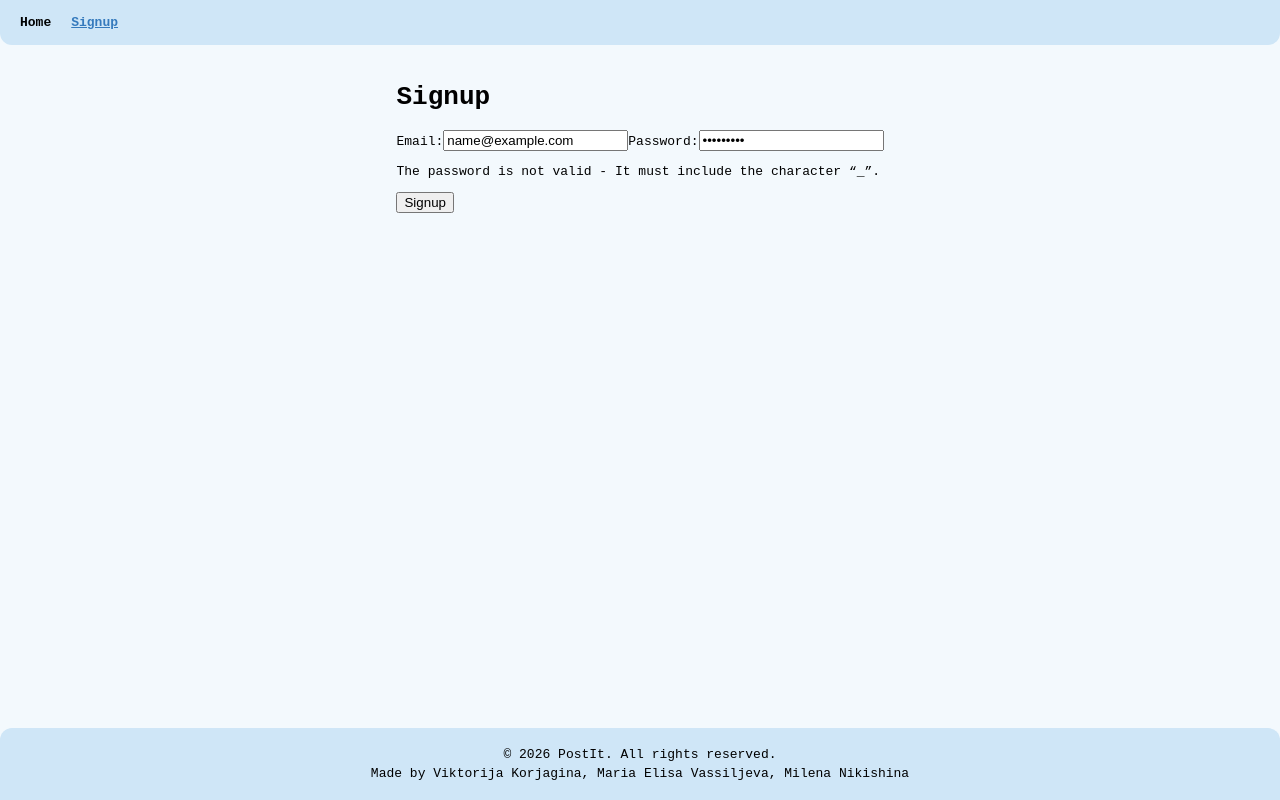
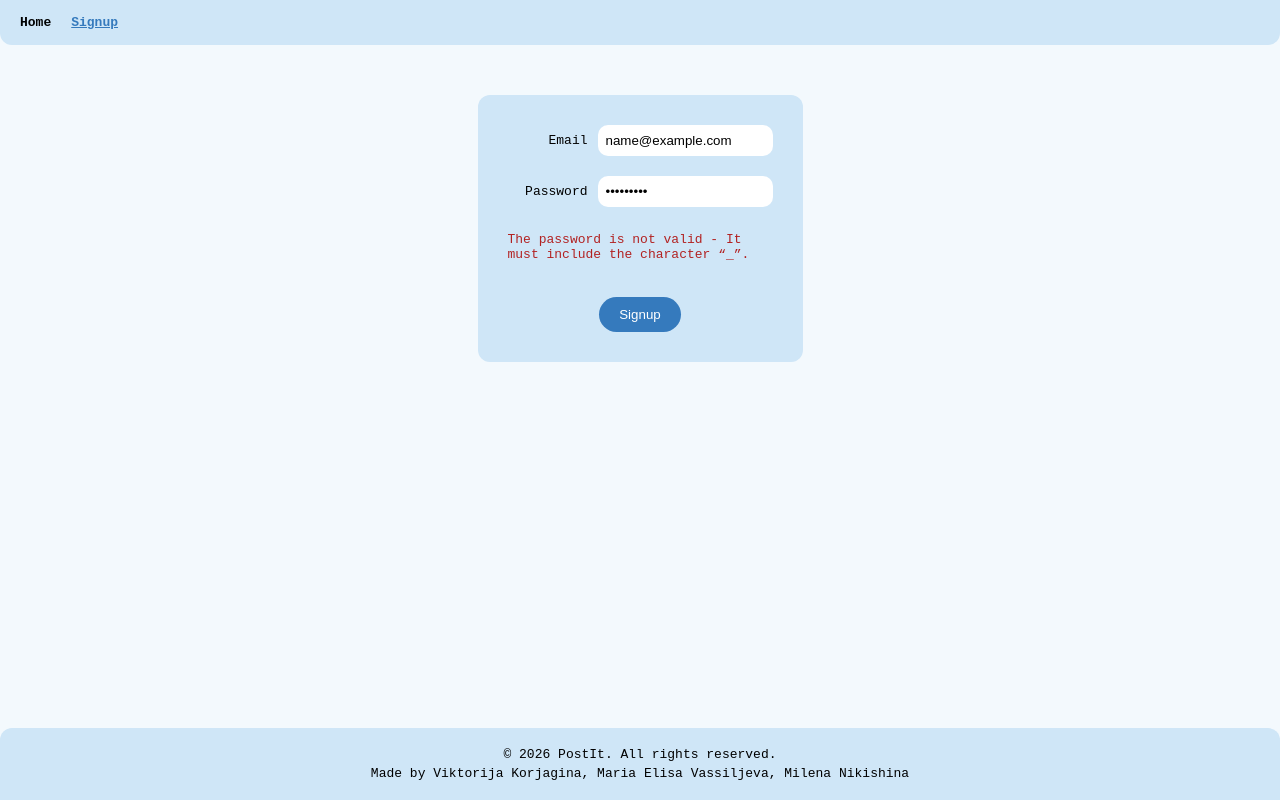
Before and after one commit to viktorijakorjagina/Veebirakenduste-loomine-HOMEWORK-3, a Vue app: page /signup in a window 1280 px wide. Both pictures are taken after typing "name@example.com", "Sample123" into the empty fields and a click on the button "Signup". Built offline with nearby package versions, Linux system fonts and the light colour scheme.

Commit message:
Added styling

```diff
--- a/src/App.vue
+++ b/src/App.vue
@@ -27,6 +27,7 @@ import TheFooter from './components/TheFooter.vue'
   --page-color: #f3f9fd;             /* background of the page */
   --text-color: black;             /* normal text */
   --button-text-color: white;  /* text on blue buttons */
+  --error-color: #b22222;              /* error messages */
 }
 
 /* Global styles for the whole app */
--- a/src/views/SignupView.vue
+++ b/src/views/SignupView.vue
@@ -1,29 +1,32 @@
 <template>
   <div class="signup">
-    <form @submit.prevent="signup">
-      <h1>Signup</h1>
-      <label for="email">Email:</label>
-      <input type="email" id="email" v-model="email" required />
+    <form class="signup-form" @submit.prevent="signup">
+      <div class="form-row">
+        <label for="email">Email</label>
+        <input type="email" id="email" v-model="email" placeholder="Email" required />
+      </div>
 
-      <label for="password">Password:</label>
-      <input type="password" id="password" v-model="password" required />
+      <div class="form-row">
+        <label for="password">Password</label>
+        <input type="password" id="password" v-model="password" placeholder="Password" required />
+      </div>
 
-      <p v-if="password && !passwordLengthValid">
+      <p class="error" v-if="password && !passwordLengthValid">
         The password is not valid - It must contain 8 to 14 characters.
       </p>
-      <p v-if="password && !hasUppercase">
+      <p class="error" v-if="password && !hasUppercase">
         The password is not valid - It must include at least one uppercase letter.
       </p>
-      <p v-if="password && !hasTwoLowercase">
+      <p class="error" v-if="password && !hasTwoLowercase">
         The password is not valid - It must include at least two lowercase letters.
       </p>
-      <p v-if="password && !hasNumber">
+      <p class="error" v-if="password && !hasNumber">
         The password is not valid - It must include at least one numeric value.
       </p>
-      <p v-if="password && !startsWithUppercase">
+      <p class="error" v-if="password && !startsWithUppercase">
         The password is not valid - It must start with an uppercase letter.
       </p>
-      <p v-if="password && !hasUnderscore">
+      <p class="error" v-if="password && !hasUnderscore">
         The password is not valid - It must include the character “_”.
       </p>
 
@@ -87,10 +90,62 @@ export default {
 </script>
 
 <style scoped>
-/* Put the content in the middle of the page */
 .signup {
   display: flex;
   justify-content: center;
-  padding: 20px;
+  padding: 50px 20px;
+}
+
+.signup-form {
+  display: flex;
+  flex-direction: column;
+  align-items: center;
+  gap: 20px;
+  width: 325px;
+  max-width: 100%;
+  padding: 30px;
+  border-radius: 12px;
+  background-color: var(--block-color);
+  box-sizing:border-box;
+}
+
+.form-row {
+  display: flex;
+  flex-wrap: wrap;
+  align-items: center;
+  justify-content: center;
+  gap: 10px;
+}
+
+label {
+  width: 80px;
+  text-align: right;
+}
+
+input {
+  flex: 1;
+  min-width: 70px;
+  width: 100%;
+  box-sizing: border-box;
+  padding: 8px;
+  border-radius: 10px;
+  border: none;
+}
+
+button {
+  background-color: var(--main-color);
+  color: var(--button-text-color);
+  border: none;
+  border-radius: 20px;
+  padding: 10px 20px;
+  cursor: pointer;
+  margin-top: 10px;
+}
+
+.error {
+  color: var(--error-color);
+  font-size: 13px;
+  text-align: left;
+  margin: 5px 0;
 }
 </style>
```
